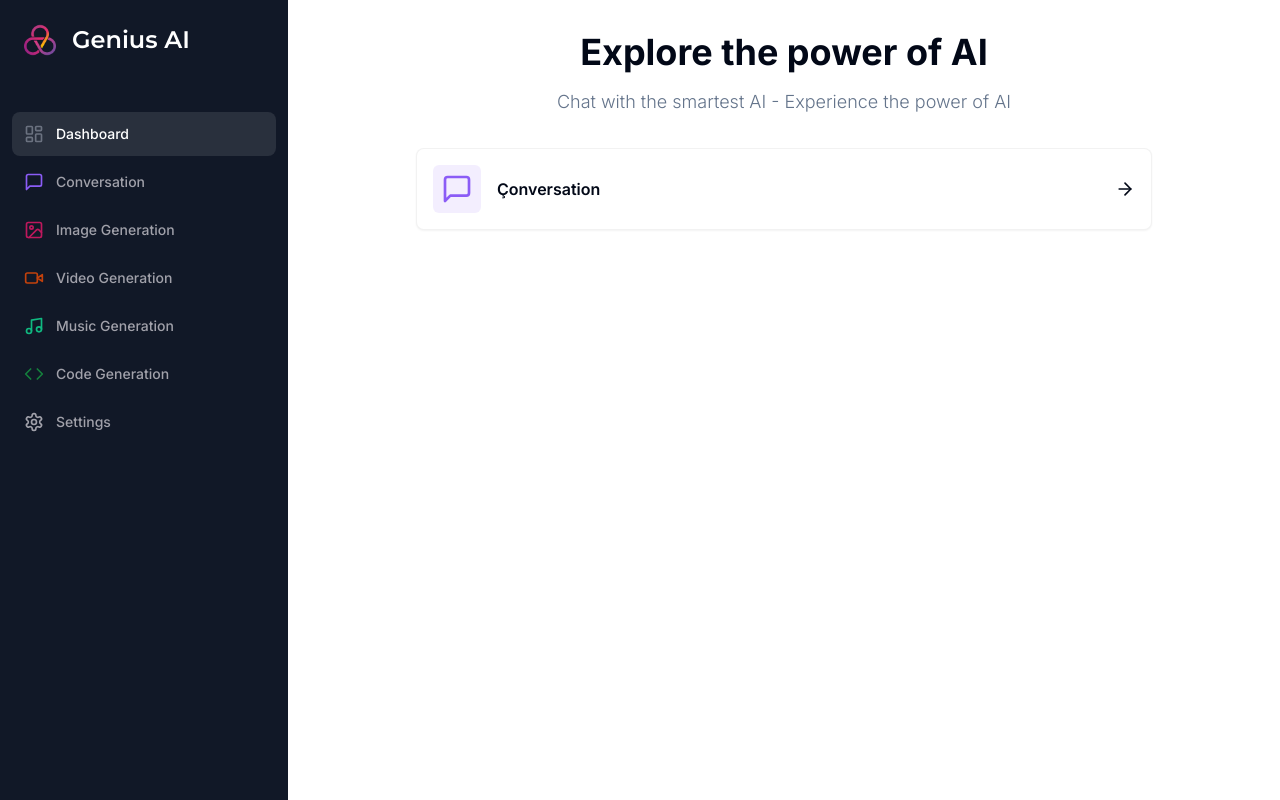
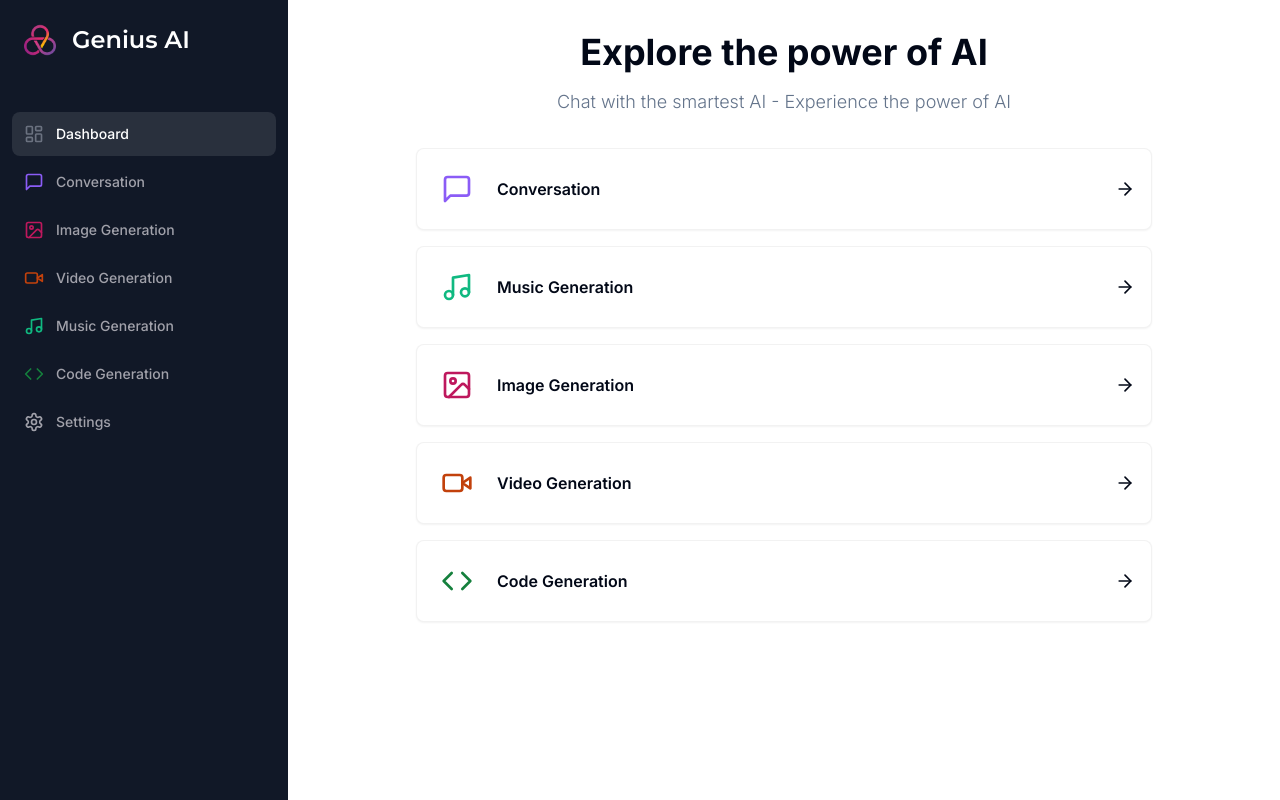
Before and after one commit to Zaid-maker/genius-ai, a Next.js app: page /dashboard in a window 1280 px wide. Built offline with nearby package versions, Linux system fonts and the light colour scheme.

Commit message:
replace tools with constants

```diff
--- a/app/(dashboard)/(routes)/dashboard/page.tsx
+++ b/app/(dashboard)/(routes)/dashboard/page.tsx
@@ -5,15 +5,7 @@
 import { ArrowRight, MessageSquare } from "lucide-react";
 import React from "react";
 
-const tools = [
-  {
-    label: "Çonversation",
-    icon: MessageSquare,
-    color: "text-violet-500",
-    bgColor: "bg-violet-500/10",
-    href: "/conversation",
-  },
-];
+import { tools } from "@/constants";
 
 const DashboardPage = () => {
   return (
--- /dev/null
+++ b/constants.ts
@@ -0,0 +1,39 @@
+import { Code, ImageIcon, MessageSquare, Music, VideoIcon } from "lucide-react";
+
+export const tools = [
+    {
+        label: 'Conversation',
+        icon: MessageSquare,
+        href: '/conversation',
+        color: "text-violet-500",
+        bgColor: "bg-violet-500/10",
+    },
+    {
+        label: 'Music Generation',
+        icon: Music,
+        href: '/music',
+        color: "text-emerald-500",
+        bgColor: "bg-emerald-500/10",
+    },
+    {
+        label: 'Image Generation',
+        icon: ImageIcon,
+        color: "text-pink-700",
+        bgColor: "bg-pink-700/10",
+        href: '/image',
+    },
+    {
+        label: 'Video Generation',
+        icon: VideoIcon,
+        color: "text-orange-700",
+        bgColor: "bg-orange-700/10",
+        href: '/video',
+    },
+    {
+        label: 'Code Generation',
+        icon: Code,
+        color: "text-green-700",
+        bgColor: "bg-green-700/10",
+        href: '/code',
+    },
+]
```
